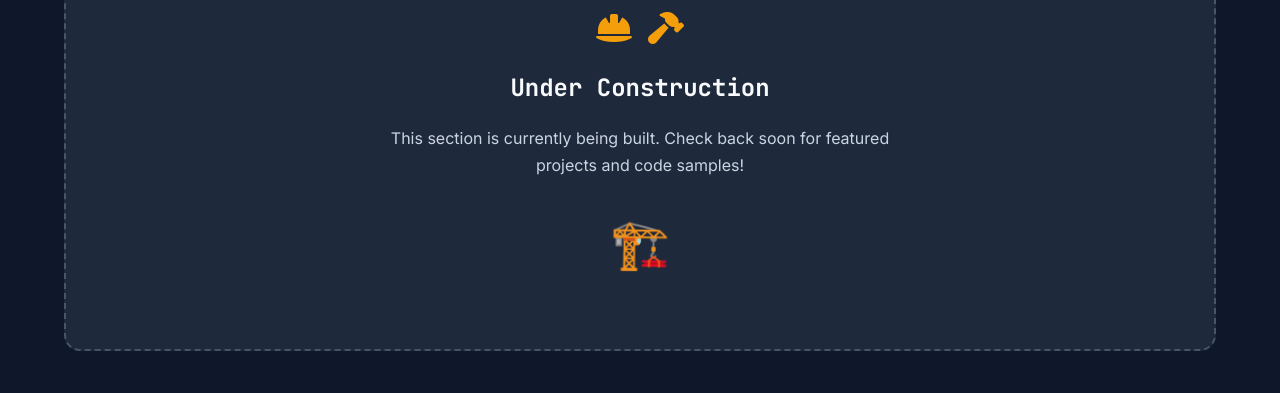
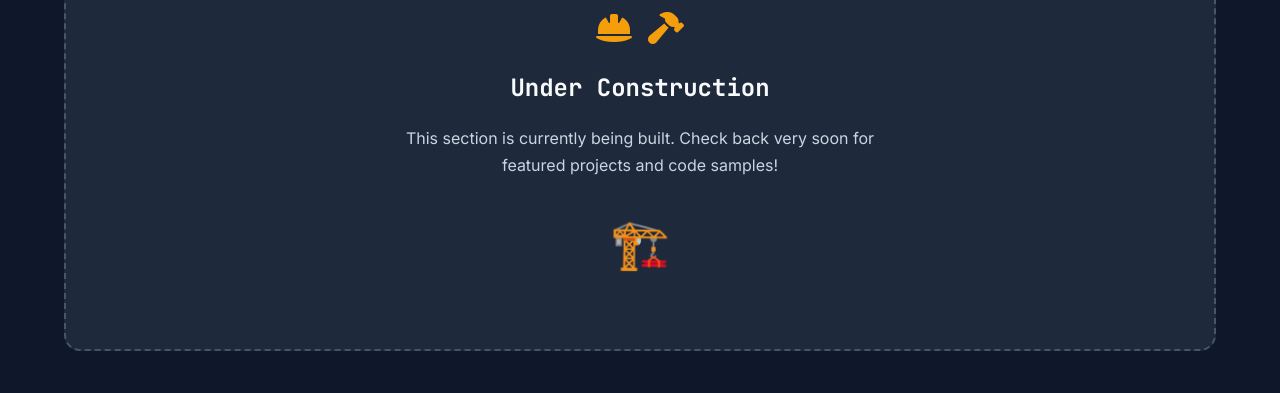
Before and after one commit to chrbu92/site, a plain HTML site: page index.html in a window 1280 px wide. Shown: the part 1860-2253 px from the top of the page. Drawn offline with Linux system fonts and the light colour scheme.

Commit message:
Update index.html

```diff
--- a/index.html
+++ b/index.html
@@ -212,7 +212,7 @@
                     <i class="fas fa-hammer"></i>
                 </div>
                 <h3>Under Construction</h3>
-                <p>This section is currently being built. Check back soon for featured projects and code samples!</p>
+                <p>This section is currently being built. Check back very soon for featured projects and code samples!</p>
                 <div class="construction-crane">
                     🏗️
                 </div>
```
